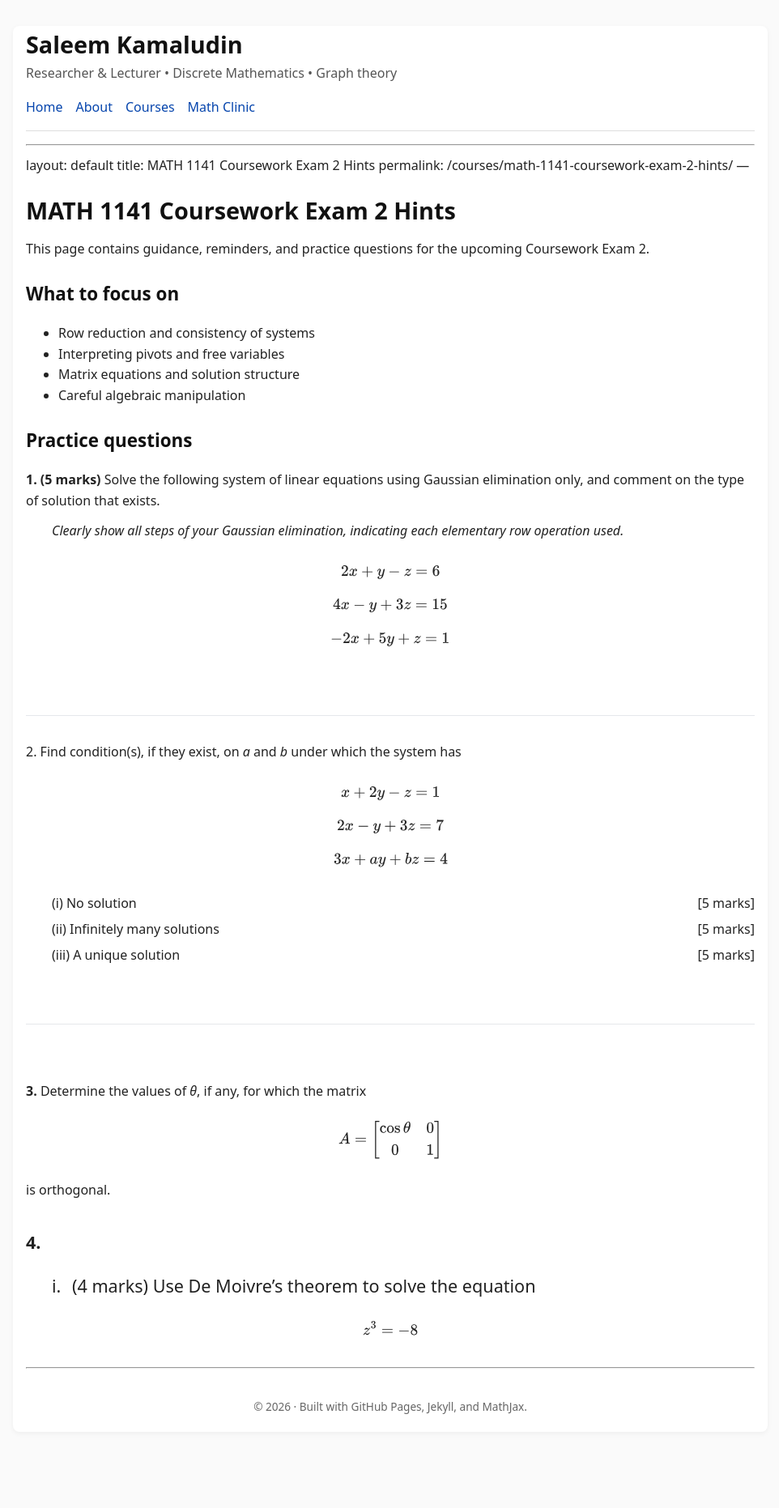
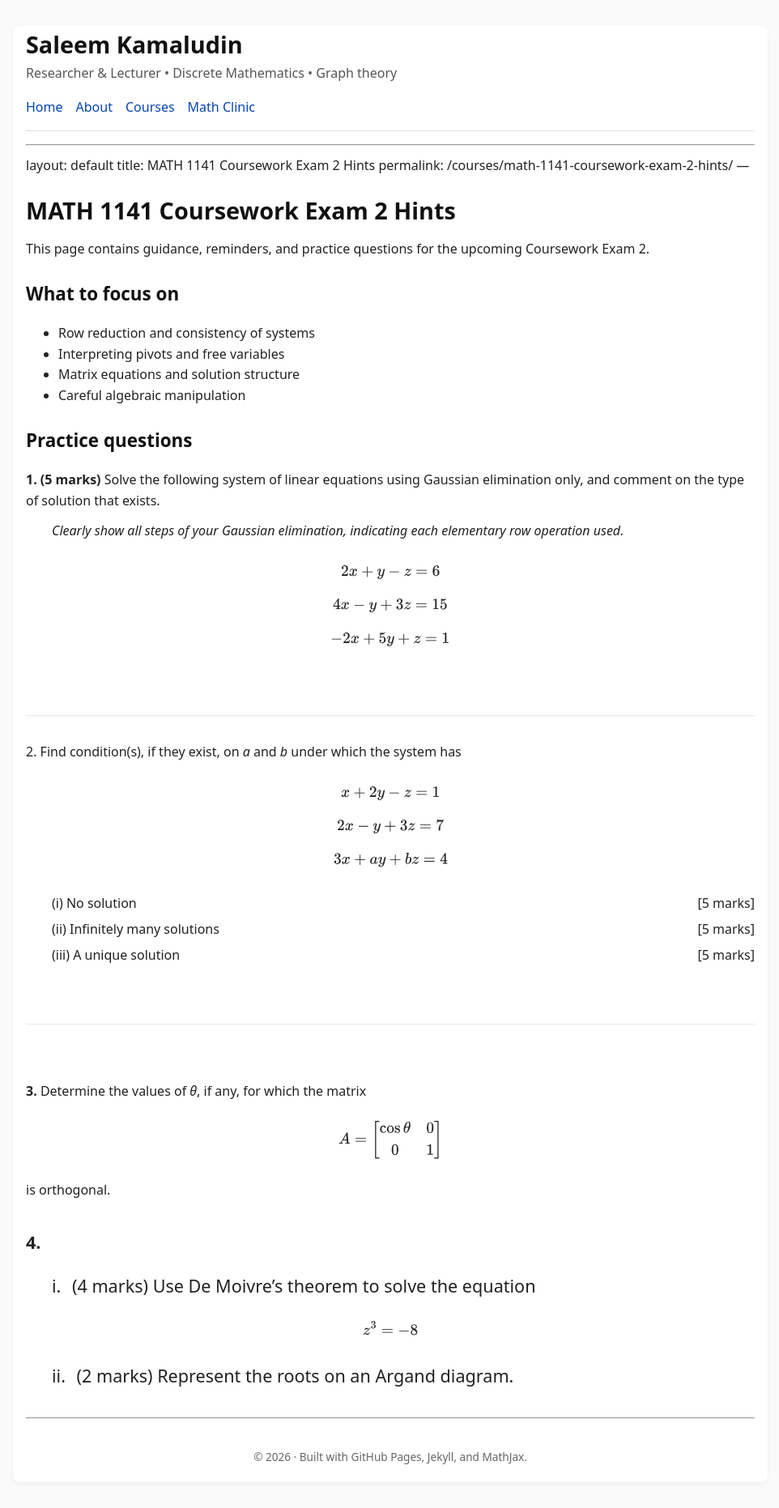
Before and after one commit to SaleemKamaludin/SaleemKamaludin.github.io, a Jekyll site: the page built from courses/math-1141-coursework-exam-2-hints.md, in a window 1280 px wide. Shown: the whole page at 81% size, without its empty margins (158-1120 px from the left). Built offline with Jekyll 4.4.1, drawn with Linux system fonts in a browser that asks for light colours; our own code applies the rules of GitHub Pages for plain Markdown files; before the commit the page ends 1800 px from its top, so only the background shows below that.

Commit message:
Update math-1141-coursework-exam-2-hints.md

```diff
--- a/courses/math-1141-coursework-exam-2-hints.md
+++ b/courses/math-1141-coursework-exam-2-hints.md
@@ -158,3 +158,6 @@ This page contains guidance, reminders, and practice questions for the upcoming
 
 
    <p style="font-size: 1.35rem; line-height: 1.75; margin-left: 2rem;">
+ ii. <span style="margin-left: 0.5rem;">(2 marks)</span>
+    Represent the roots on an Argand diagram.
+  </p>
```
